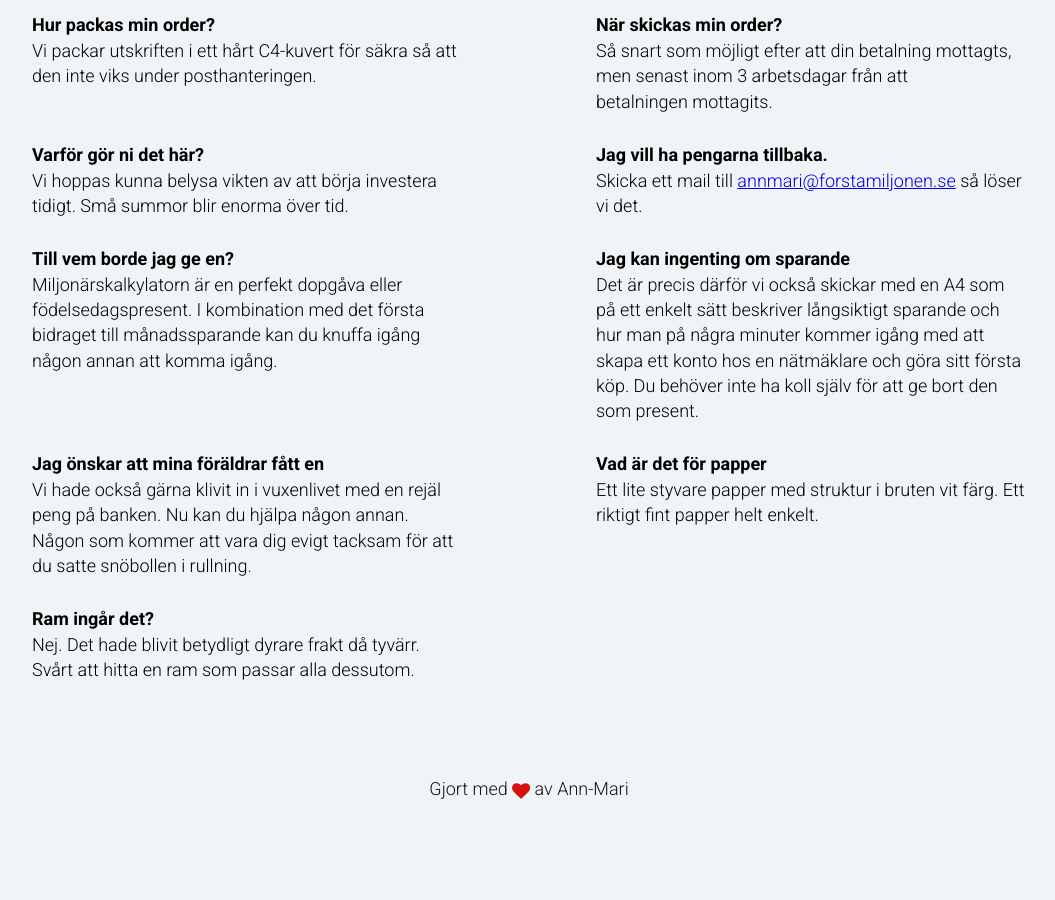
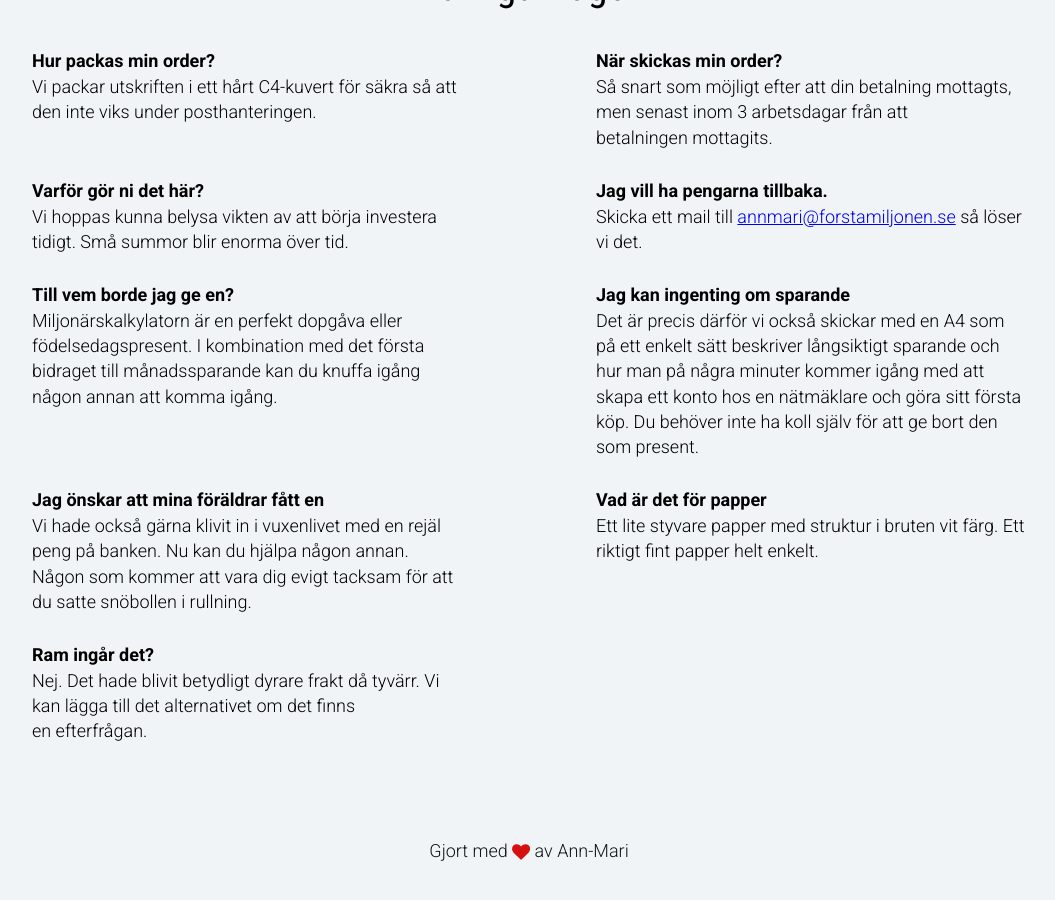
Before and after one commit to amo222/amo222.github.io, a Jekyll site: the page built from index.html, in a window 1280 px wide and 900 px high, scrolled down 2573 px. Shown: the whole window, without its empty margins (111-1166 px from the left). Built offline with Jekyll 4.4.1, drawn with Linux system fonts in a browser that asks for light colours; before the commit the page ends 3411 px from its top, so only the background shows below that; some of the changed text lies outside the part shown.

Commit message:
Updated sales date

```diff
--- a/index.html
+++ b/index.html
@@ -56,12 +56,13 @@
         </form>
         <div class="summary">
             <ul class="summary_list">
-                <li class="summary_item">129 kr (inkl. moms) till och med&nbsp;mars.</li>
+                <li class="summary_item">129 kr (inkl. moms) till och med&nbsp;maj.</li>
                 <li class="summary_item">Ordinarie pris 250&nbsp;kr.</li>
                 <li class="summary_item">Fri frakt.</li>
                 <li class="summary_item">Skickas inom 3 arbetsdagar efter&nbsp;betalning.</li>
                 <li class="summary_item">Betalningsinformation kommer på&nbsp;mail.</li>
                 <li class="summary_item">Du kan betala via banköverföring eller&nbsp;swish.</li>
+                <li class="summary_item">Ram ingår inte.</li>
                 <li class="summary_item">Pengarna tillbaka utan krångel om du inte är&nbsp;nöjd.</li>
                 <li class="summary_item">Kika på&nbsp;<a href="assets/images/example_millionare_calculator.jpg">exempelbilden</a>.</li>
             </ul>
@@ -118,7 +119,7 @@
             </div>
             <div class="faq_item">
                 <h4 class="faq_question">Ram ingår det?</h4>
-                <p class="faq_answer">Nej. Det hade blivit betydligt dyrare frakt då tyvärr. Svårt att hitta en ram som passar alla dessutom.</p>
+                <p class="faq_answer">Nej. Det hade blivit betydligt dyrare frakt då tyvärr. Vi kan lägga till det alternativet om det finns en&nbsp;efterfrågan.</p>
             </div>
         </div>
     </div>
```
Also changed, not shown: 1 other file.
